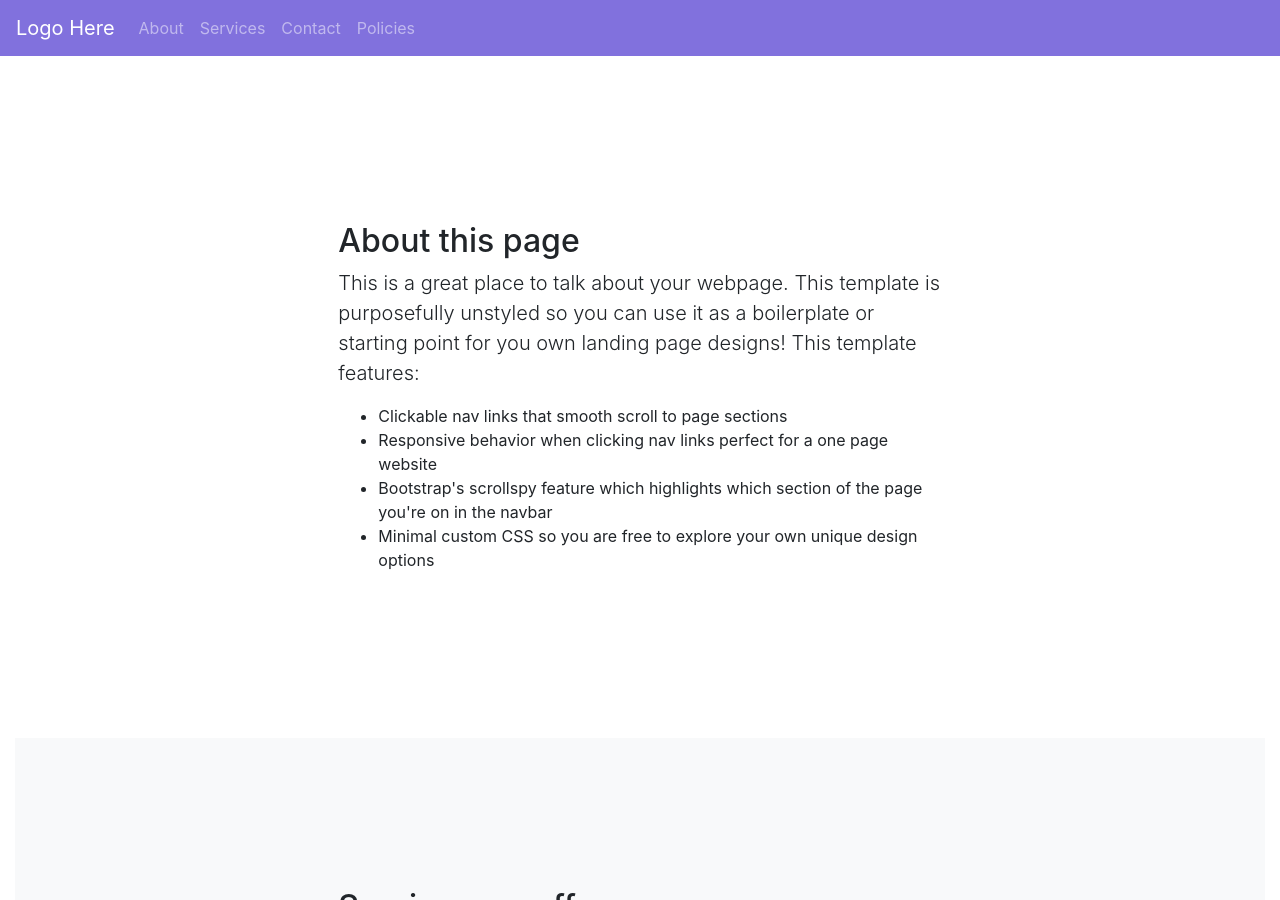
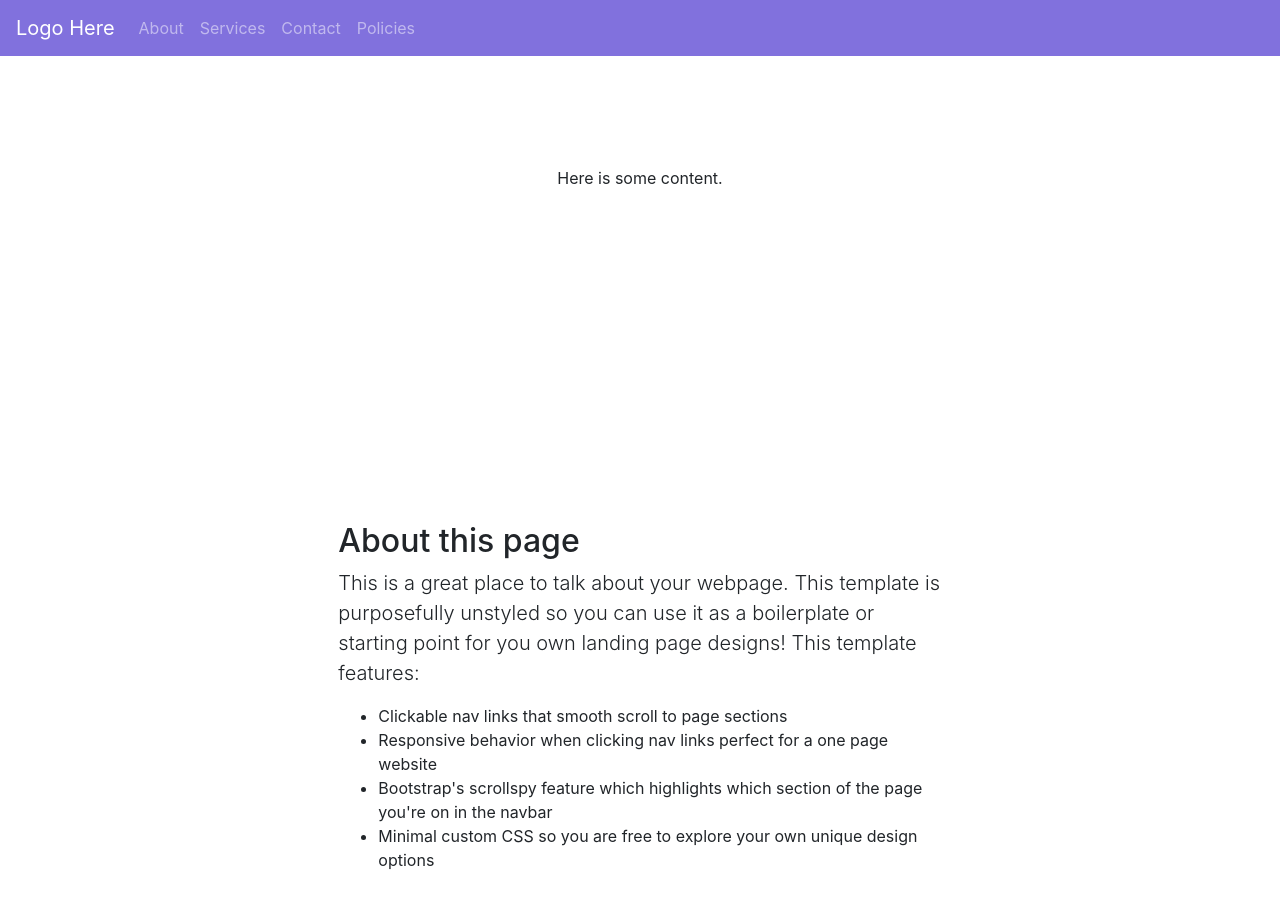
Before and after one commit to keith-smale/ries-playhouse, a Jekyll site: the page built from index.html, in a window 1280 px wide and 900 px high. Built offline with Jekyll 4.4.1, drawn with Linux system fonts in a browser that asks for light colours.

Commit message:
updated styling

```diff
--- a/index.html
+++ b/index.html
@@ -2,7 +2,7 @@
 layout: default
 ---
 
-<section>
+<section style="padding:150px;">
     <container>
         <div class="row justify-content-center">
             <div class="col-md-6 text-center py-3">
```
